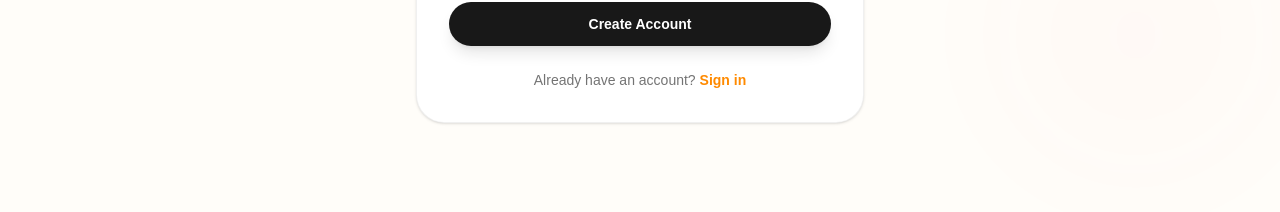
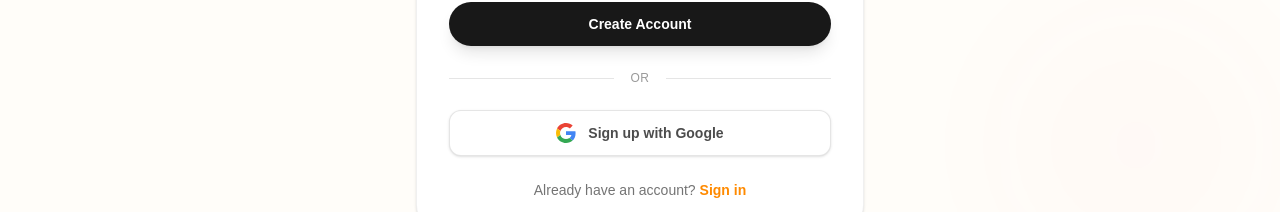
Before and after one commit to adysbgy/skillary-production, a Next.js app: page /register in a window 1280 px wide. Shown: the part 668-880 px from the top of the page. Built offline with nearby package versions, Linux system fonts and the light colour scheme; no server answers.

Commit message:
Feat: Implement Google OAuth Login

```diff
--- a/src/app/api/user/settings/route.ts
+++ b/src/app/api/user/settings/route.ts
@@ -18,6 +18,9 @@ export async function PUT(req: Request) {
         if (name && name.trim() !== "") updateData.name = name.trim();
 
         if (currentPassword && newPassword) {
+            if (!user.passwordHash) {
+                return NextResponse.json({ error: "Your account uses a third-party provider and does not have a password." }, { status: 400 });
+            }
             const isMatch = await bcrypt.compare(currentPassword, user.passwordHash);
             if (!isMatch) return NextResponse.json({ error: "Incorrect current password." }, { status: 403 });
             if (newPassword.length < 6) return NextResponse.json({ error: "New password must be at least 6 characters." }, { status: 400 });
--- a/src/app/login/page.tsx
+++ b/src/app/login/page.tsx
@@ -87,6 +87,38 @@ function LoginForm() {
                 </PrimaryButton>
             </form>
 
+            <div className="mt-6 flex items-center justify-center space-x-4">
+                <div className="h-px bg-black/10 w-full" />
+                <span className="text-xs text-black/40 font-medium uppercase tracking-wider">or</span>
+                <div className="h-px bg-black/10 w-full" />
+            </div>
+
+            <button
+                type="button"
+                onClick={() => signIn("google", { callbackUrl: redirect })}
+                className="mt-6 flex w-full items-center justify-center gap-3 rounded-xl border border-black/10 bg-white px-4 py-3 text-sm font-semibold text-black/70 shadow-sm transition hover:bg-black/5"
+            >
+                <svg viewBox="0 0 24 24" className="h-5 w-5" aria-hidden="true">
+                    <path
+                        d="M12.0003 4.75C13.7703 4.75 15.3553 5.36002 16.6053 6.54998L20.0303 3.125C17.9502 1.19 15.2353 0 12.0003 0C7.31028 0 3.25527 2.69 1.28027 6.60998L5.27028 9.70498C6.21525 6.86002 8.87028 4.75 12.0003 4.75Z"
+                        fill="#EA4335"
+                    />
+                    <path
+                        d="M23.49 12.275C23.49 11.49 23.415 10.73 23.3 10H12V14.51H18.47C18.18 15.99 17.34 17.25 16.08 18.1L19.945 21.1C22.2 19.01 23.49 15.92 23.49 12.275Z"
+                        fill="#4285F4"
+                    />
+                    <path
+                        d="M5.26498 14.2949C5.02498 13.5699 4.875 12.8 4.875 12C4.875 11.1999 5.01998 10.4299 5.26498 9.7049L1.275 6.60986C0.46 8.22986 0 10.0599 0 12C0 13.9399 0.46 15.7699 1.28 17.3899L5.26498 14.2949Z"
+                        fill="#FBBC05"
+                    />
+                    <path
+                        d="M12.0004 24.0001C15.2404 24.0001 17.9654 22.935 19.9454 21.095L16.0804 18.095C15.0054 18.82 13.6204 19.245 12.0004 19.245C8.8704 19.245 6.21537 17.135 5.26538 14.29L1.27539 17.385C3.25539 21.31 7.3104 24.0001 12.0004 24.0001Z"
+                        fill="#34A853"
+                    />
+                </svg>
+                Continue with Google
+            </button>
+
             <p className="mt-6 text-center text-sm text-black/55">
                 Don&apos;t have an account?{" "}
                 <Link href="/register" className="font-semibold text-[#FF8A00] hover:underline">
--- a/src/app/register/page.tsx
+++ b/src/app/register/page.tsx
@@ -138,6 +138,38 @@ export default function RegisterPage() {
                         </PrimaryButton>
                     </form>
 
+                    <div className="mt-6 flex items-center justify-center space-x-4">
+                        <div className="h-px bg-black/10 w-full" />
+                        <span className="text-xs text-black/40 font-medium uppercase tracking-wider">or</span>
+                        <div className="h-px bg-black/10 w-full" />
+                    </div>
+
+                    <button
+                        type="button"
+                        onClick={() => signIn("google", { callbackUrl: "/dashboard" })}
+                        className="mt-6 flex w-full items-center justify-center gap-3 rounded-xl border border-black/10 bg-white px-4 py-3 text-sm font-semibold text-black/70 shadow-sm transition hover:bg-black/5"
+                    >
+                        <svg viewBox="0 0 24 24" className="h-5 w-5" aria-hidden="true">
+                            <path
+                                d="M12.0003 4.75C13.7703 4.75 15.3553 5.36002 16.6053 6.54998L20.0303 3.125C17.9502 1.19 15.2353 0 12.0003 0C7.31028 0 3.25527 2.69 1.28027 6.60998L5.27028 9.70498C6.21525 6.86002 8.87028 4.75 12.0003 4.75Z"
+                                fill="#EA4335"
+                            />
+                            <path
+                                d="M23.49 12.275C23.49 11.49 23.415 10.73 23.3 10H12V14.51H18.47C18.18 15.99 17.34 17.25 16.08 18.1L19.945 21.1C22.2 19.01 23.49 15.92 23.49 12.275Z"
+                                fill="#4285F4"
+                            />
+                            <path
+                                d="M5.26498 14.2949C5.02498 13.5699 4.875 12.8 4.875 12C4.875 11.1999 5.01998 10.4299 5.26498 9.7049L1.275 6.60986C0.46 8.22986 0 10.0599 0 12C0 13.9399 0.46 15.7699 1.28 17.3899L5.26498 14.2949Z"
+                                fill="#FBBC05"
+                            />
+                            <path
+                                d="M12.0004 24.0001C15.2404 24.0001 17.9654 22.935 19.9454 21.095L16.0804 18.095C15.0054 18.82 13.6204 19.245 12.0004 19.245C8.8704 19.245 6.21537 17.135 5.26538 14.29L1.27539 17.385C3.25539 21.31 7.3104 24.0001 12.0004 24.0001Z"
+                                fill="#34A853"
+                            />
+                        </svg>
+                        Sign up with Google
+                    </button>
+
                     <p className="mt-6 text-center text-sm text-black/55">
                         Already have an account?{" "}
                         <Link href="/login" className="font-semibold text-[#FF8A00] hover:underline">
--- a/src/lib/auth.ts
+++ b/src/lib/auth.ts
@@ -1,9 +1,12 @@
 import NextAuth from "next-auth";
+import { PrismaAdapter } from "@auth/prisma-adapter";
 import Credentials from "next-auth/providers/credentials";
+import Google from "next-auth/providers/google";
 import bcrypt from "bcryptjs";
 import { prisma } from "@/lib/prisma";
 
 export const { handlers, signIn, signOut, auth } = NextAuth({
+    adapter: PrismaAdapter(prisma),
     session: { strategy: "jwt" },
     pages: {
         signIn: "/login",
@@ -22,7 +25,7 @@ export const { handlers, signIn, signOut, auth } = NextAuth({
                     where: { email: credentials.email as string },
                 });
 
-                if (!user) return null;
+                if (!user || !user.passwordHash) return null;
 
                 const valid = await bcrypt.compare(
                     credentials.password as string,
@@ -39,12 +42,20 @@ export const { handlers, signIn, signOut, auth } = NextAuth({
                 };
             },
         }),
+        Google({
+            clientId: process.env.GOOGLE_CLIENT_ID,
+            clientSecret: process.env.GOOGLE_CLIENT_SECRET,
+            allowDangerousEmailAccountLinking: true,
+        }),
     ],
     callbacks: {
-        async jwt({ token, user }) {
+        async jwt({ token, user, account }) {
             if (user) {
                 token.id = user.id;
                 token.role = user.role;
+            }
+            if (!token.role) {
+                token.role = "LEARNER";
             }
             return token;
         },
```
Also changed, not shown: 1 other file (tests, documents, lock files or other folders).
